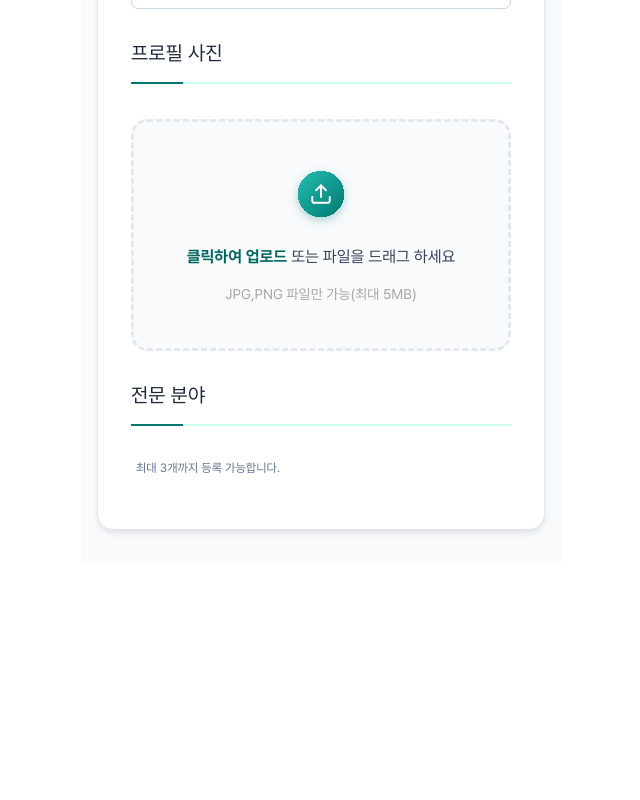
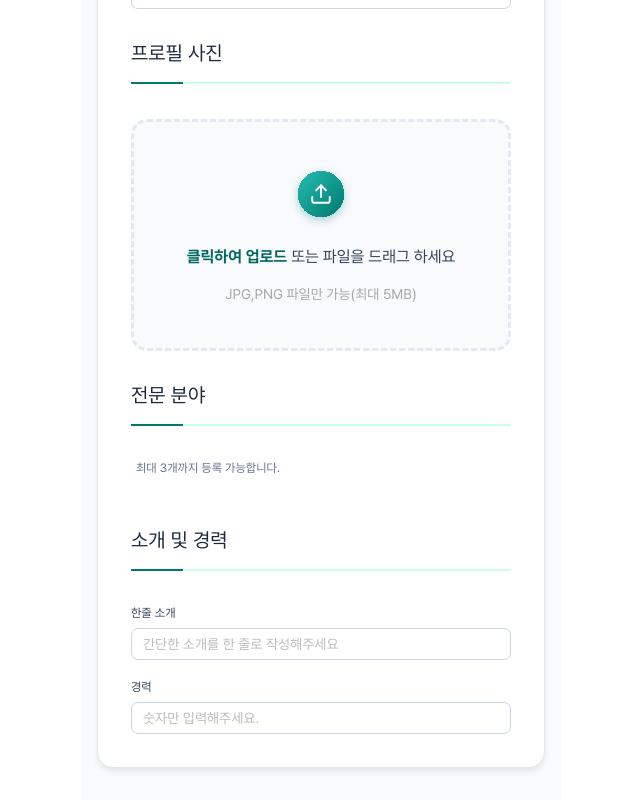
Before and after one commit to woowacourse-teams/2025-Fit-toring, a React app in the folder frontend/: page /mentoring-create in a window 1280 px wide. Shown: the part 394-1194 px from the top of the page, without its empty margins (319-959 px from the left). Before the commit the page ends 956 px from the top, so only its background shows below. Built offline with nearby package versions, Linux system fonts and the light colour scheme.

Commit message:
feat: IntroduceSection 컴포넌트 추가 #184

```diff
--- /dev/null
+++ b/frontend/src/pages/mentoringCreate/components/IntroduceSection/IntroduceSection.tsx
@@ -0,0 +1,44 @@
+import styled from '@emotion/styled';
+
+import FormField from '../../../../common/components/FormField/FormField';
+import Input from '../../../../common/components/Input/Input';
+import TitleSeparator from '../TitleSeparator/TitleSeparator';
+
+function IntroduceSection() {
+  return (
+    <section>
+      <TitleSeparator>소개 및 경력</TitleSeparator>
+      <StyledFormFieldWrapper>
+        <FormField label="한줄 소개" htmlFor="introduce">
+          <Input
+            placeholder="간단한 소개를 한 줄로 작성해주세요"
+            id="introduce"
+          />
+        </FormField>
+        <FormField label="경력" htmlFor="career">
+          <Input placeholder="숫자만 입력해주세요." id="career" />
+        </FormField>
+      </StyledFormFieldWrapper>
+    </section>
+  );
+}
+
+export default IntroduceSection;
+
+const StyledFormFieldWrapper = styled.div`
+  display: flex;
+  flex-direction: column;
+  gap: 2rem;
+
+  & > div > input {
+    &:hover {
+      border-color: ${({ theme }) => theme.SYSTEM.MAIN500};
+    }
+
+    &:focus {
+      border-color: ${({ theme }) => theme.SYSTEM.MAIN500};
+
+      box-shadow: 0 0 0 1px ${({ theme }) => theme.SYSTEM.MAIN500};
+    }
+  }
+`;
--- a/frontend/src/pages/mentoringCreate/components/MentoringCreateForm/MentoringCreateForm.tsx
+++ b/frontend/src/pages/mentoringCreate/components/MentoringCreateForm/MentoringCreateForm.tsx
@@ -1,6 +1,7 @@
 import styled from '@emotion/styled';
 
 import BaseInfoSection from '../BaseInfoSection/BaseInfoSection';
+import IntroduceSection from '../IntroduceSection/IntroduceSection';
 import ProfileSection from '../ProfileSection/ProfileSection';
 import SpecialtySection from '../SpecialtySection/SpecialtySection';
 
@@ -10,6 +11,7 @@ function MentoringCreateForm() {
       <BaseInfoSection />
       <ProfileSection />
       <SpecialtySection />
+      <IntroduceSection />
     </StyledContainer>
   );
 }
```
